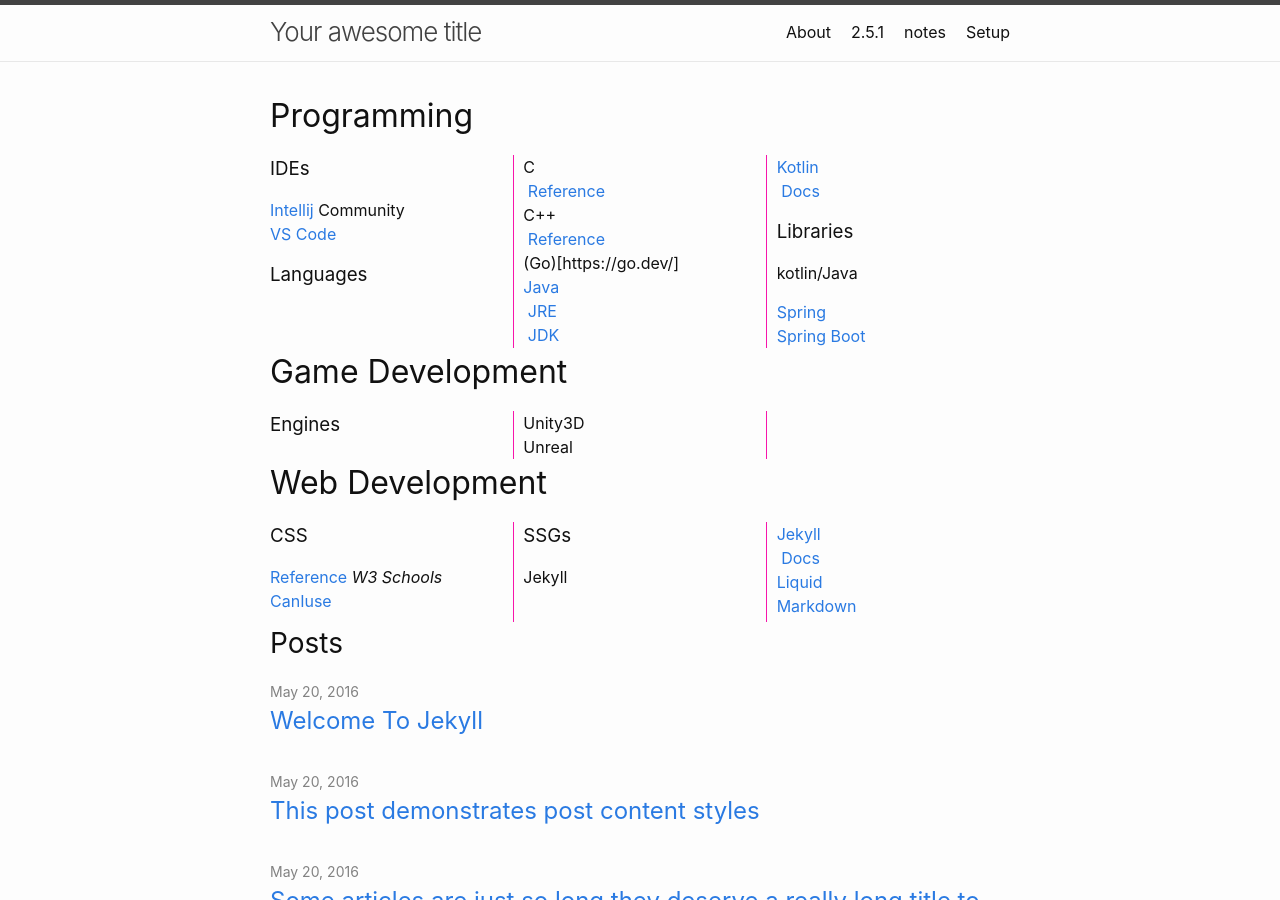
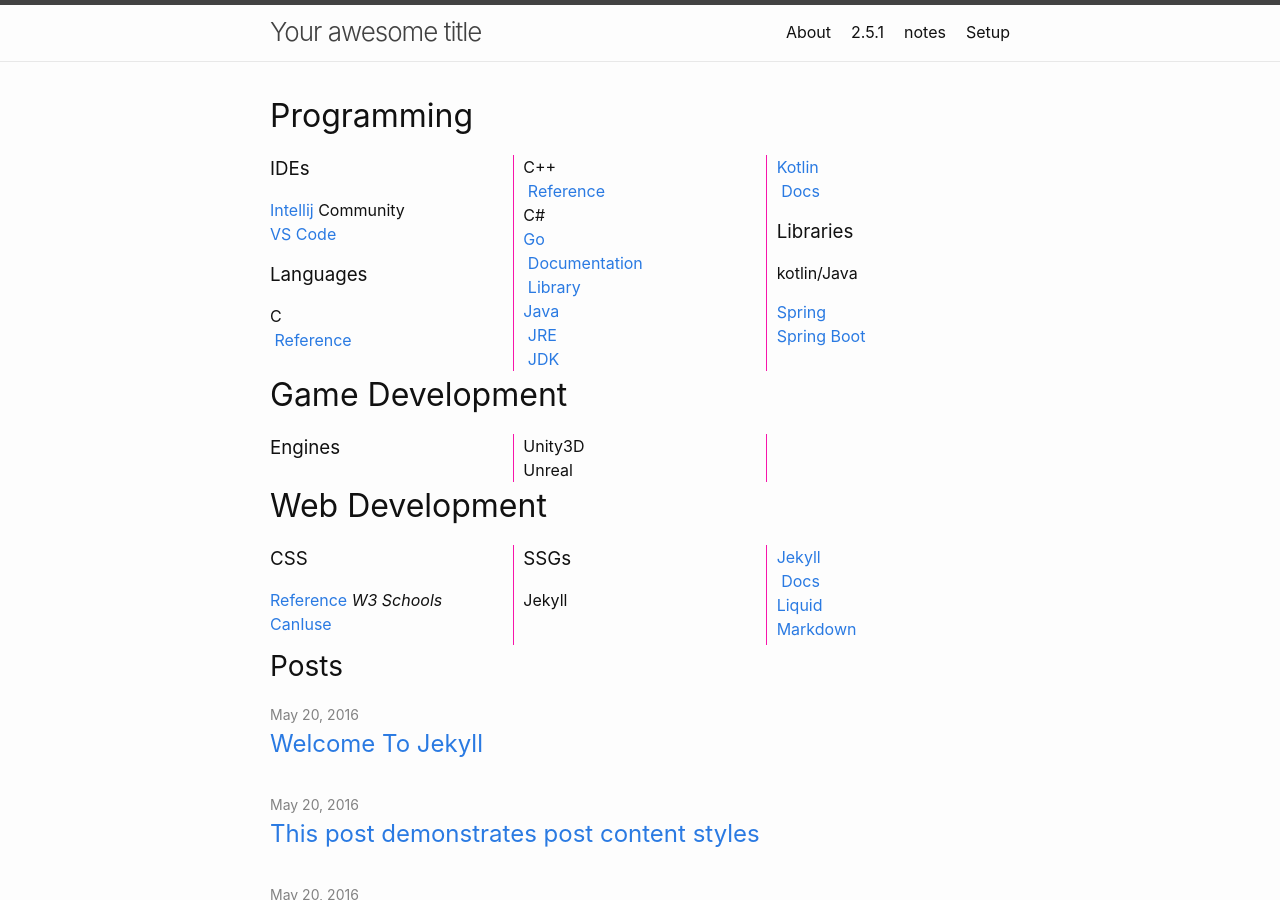
Before and after one commit to viking-cat/notes, a Jekyll site: the page built from index.md, in a window 1280 px wide and 900 px high. Built offline with Jekyll 4.4.1, drawn with Linux system fonts in a browser that asks for light colours.

Commit message:
Add C# and Go references to index.md

```diff
--- a/index.md
+++ b/index.md
@@ -21,7 +21,10 @@
 &nbsp;[Reference](https://en.cppreference.com/w/c/language.html)<br/>
 C++<br/>
 &nbsp;[Reference](https://en.cppreference.com/w/cpp/language.html)<br/>
-(Go)[https://go.dev/]<br/>
+C#<br/>
+[Go](https://go.dev/)<br/>
+&nbsp;[Documentation](https://go.dev/doc/)<br/>
+&nbsp;[Library](https://pkg.go.dev/std)<br/>
 [Java](https://www.java.com/)<br/>
 &nbsp;[JRE](https://www.java.com/sv/download/)<br/>
 &nbsp;[JDK](https://www.oracle.com/java/technologies/downloads/)<br/>
```
